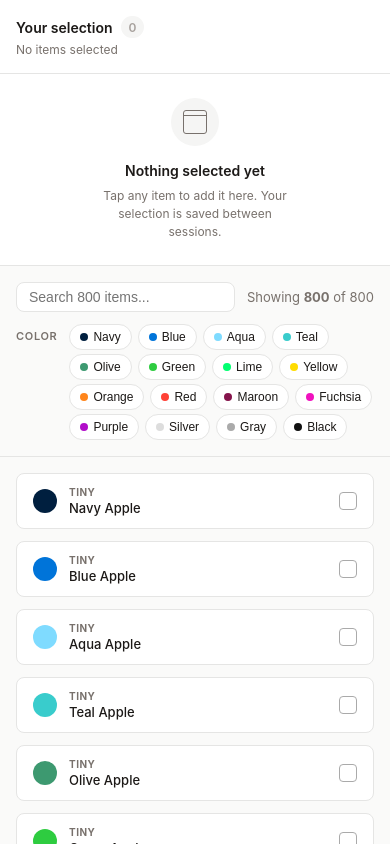
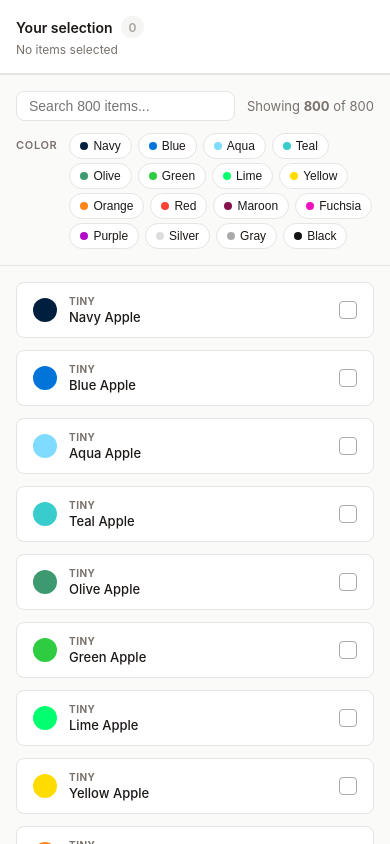
Before and after one commit to kamosah/close-frontend-assessment, a React (Vite) app: page / in a window 390 px wide. Shown: the top 844 px of the page. Built offline with nearby package versions, Linux system fonts and the light colour scheme.

Commit message:
fix: hide side rail body on mobile when nothing is selected
Add data-has-items attr to SideRail aside. On mobile (max-width: 767px),
.SideRail[data-has-items=false] .SideRail__Body { display: none } so
the rail collapses to just the sticky header until something is selected.

```diff
--- a/jsfiddle.js
+++ b/jsfiddle.js
@@ -215,7 +215,7 @@ const SideRail = () => {
   };
 
   return (
-    <aside className="SideRail" aria-label="Selected items">
+    <aside className="SideRail" aria-label="Selected items" data-has-items={count > 0}>
       <div className="SideRail__Header">
         <div className="SideRail__Header__Row">
           <div className="SideRail__SelectedCount__Container">
--- a/src/App.css
+++ b/src/App.css
@@ -229,6 +229,13 @@ body {
   overflow-y: auto;
 }
 
+/* On mobile: collapse to just the header when nothing is selected */
+@media (max-width: 767px) {
+  .SideRail[data-has-items="false"] .SideRail__Body {
+    display: none;
+  }
+}
+
 .SideRail__List {
   list-style: none;
   padding: var(--space-2);
@@ -291,12 +298,6 @@ body {
 
 /* ─── Empty selection state ─────────────────────────────────────────────── */
 
-/* On mobile the sticky header badge is enough — hide the illustration */
-@media (max-width: 767px) {
-  .SideRail__Empty {
-    display: none;
-  }
-}
 
 .SideRail__Empty {
   display: flex;
--- a/src/App.tsx
+++ b/src/App.tsx
@@ -270,7 +270,7 @@ const SideRail = () => {
   };
 
   return (
-    <aside className="SideRail" aria-label="Selected items">
+    <aside className="SideRail" aria-label="Selected items" data-has-items={count > 0}>
       <div className="SideRail__Header">
         <div className="SideRail__Header__Row">
           <div className="SideRail__SelectedCount__Container">
```
